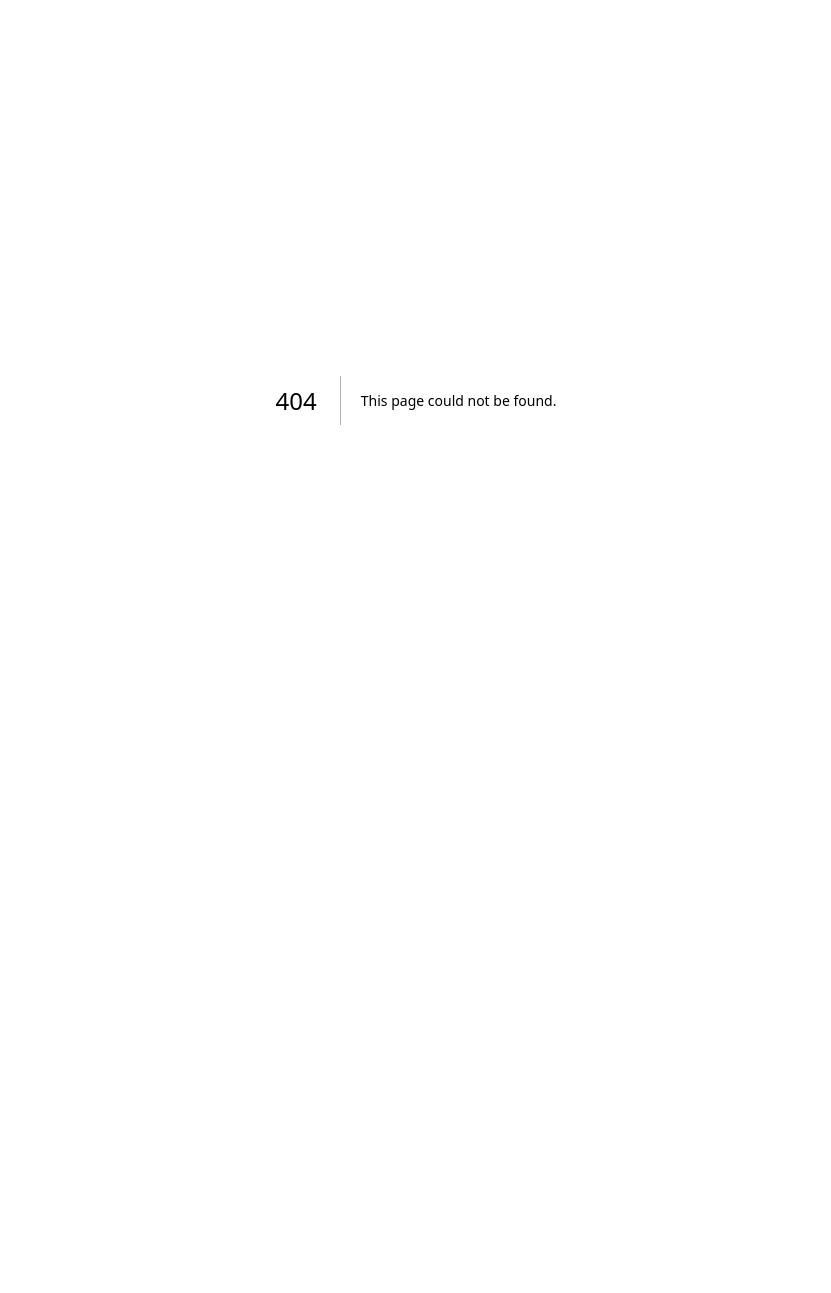
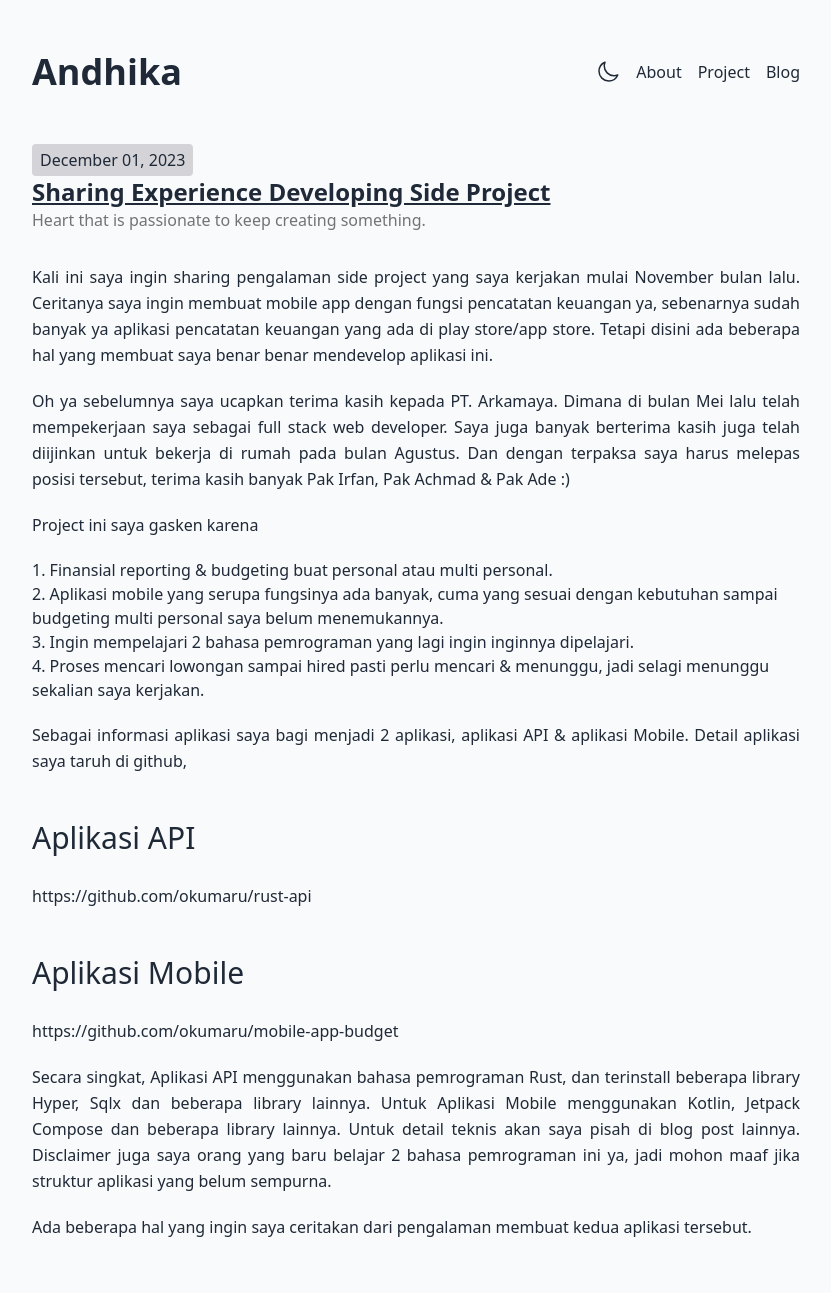
Before and after one commit to okumaru/profile-v3, a Next.js app: page /blog/sharing-experience-developing-side-project in a window 1280 px wide. Before the commit this address had no page. Shown: the top 1293 px of the page, without its empty margins (224-1055 px from the left). Before the commit the page ends 800 px from the top, so only its background shows below. Built offline with nearby package versions, Linux system fonts and the light colour scheme.

Commit message:
add post sharing develop side project

```diff
--- /dev/null
+++ b/pages/blog/sharing-experience-developing-side-project.mdx
@@ -0,0 +1,135 @@
+import PostLayout from '@/components/layouts/post-layout';
+
+export const meta = {
+  author: 'Andhika',
+  link: 'sharing-experience-developing-side-project',
+  title: 'Sharing Experience Developing Side Project',
+  slug: 'Heart that is passionate to keep creating something.',
+  isPublished: true,
+  publishedOn: 'December 01, 2023',
+  publishedDate: '2023/12/01',
+  category: 'Learn',
+};
+
+Kali ini saya ingin sharing pengalaman side project yang saya kerjakan mulai November bulan lalu.
+Ceritanya saya ingin membuat mobile app dengan fungsi pencatatan keuangan ya,
+sebenarnya sudah banyak ya aplikasi pencatatan keuangan yang ada di play store/app store.
+Tetapi disini ada beberapa hal yang membuat saya benar benar mendevelop aplikasi ini.
+
+Oh ya sebelumnya saya ucapkan terima kasih kepada PT. Arkamaya.
+Dimana di bulan Mei lalu telah mempekerjaan saya sebagai full stack web developer.
+Saya juga banyak berterima kasih juga telah diijinkan untuk bekerja di rumah pada bulan Agustus.
+Dan dengan terpaksa saya harus melepas posisi tersebut, terima kasih banyak Pak Irfan, Pak Achmad & Pak Ade :)
+
+Project ini saya gasken karena
+
+1. Finansial reporting & budgeting buat personal atau multi personal.
+2. Aplikasi mobile yang serupa fungsinya ada banyak,
+   cuma yang sesuai dengan kebutuhan sampai budgeting multi personal saya belum menemukannya.
+3. Ingin mempelajari 2 bahasa pemrograman yang lagi ingin inginnya dipelajari.
+4. Proses mencari lowongan sampai hired pasti perlu mencari & menunggu, jadi selagi menunggu sekalian saya kerjakan.
+
+Sebagai informasi aplikasi saya bagi menjadi 2 aplikasi, aplikasi API & aplikasi Mobile.
+Detail aplikasi saya taruh di github,
+
+## Aplikasi API
+
+[https://github.com/okumaru/rust-api](https://github.com/okumaru/rust-api)
+
+## Aplikasi Mobile
+
+[https://github.com/okumaru/mobile-app-budget](https://github.com/okumaru/mobile-app-budget)
+
+Secara singkat,
+Aplikasi API menggunakan bahasa pemrograman Rust,
+dan terinstall beberapa library Hyper,
+Sqlx dan beberapa library lainnya.
+Untuk Aplikasi Mobile menggunakan Kotlin,
+Jetpack Compose dan beberapa library lainnya.
+Untuk detail teknis akan saya pisah di blog post lainnya.
+Disclaimer juga saya orang yang baru belajar 2 bahasa pemrograman ini ya,
+jadi mohon maaf jika struktur aplikasi yang belum sempurna.
+
+Ada beberapa hal yang ingin saya ceritakan dari pengalaman membuat kedua aplikasi tersebut.
+
+# 1. Developing API
+
+Bahasa pemrograman Rust sebenarnya sudah saya pelajari dari tahun kemarin,
+dan sudah ada 2 project lainnya yang menggunakan bahasa pemrograman Rust,
+penggunaan tidak begitu komplek dan hanya penyimpanan data cuma di file JSON.
+
+Untuk develop API ini saya lebih melihat referensi code dari library Tokio Hyper & Sqlx.
+Karena experience untuk menuliskan code dari bahasa pemrograman tersebut saya kurang
+dan saya tidak 100% memahami teori dari bahasa pemrogramannya.
+Selain itu library tersebut juga sudah menyediakan beberapa contoh aplikasi yang di local saya berhasil dijalankan.
+
+Kalau boleh jujur, saya melakukan beberapa kali penyesuaian skeleton di API ini.
+yang saya lakukan untuk mengerjakan aplikasi API ini,
+
+1. Start project dengan include framework Hyper.
+2. Develop handler agar request path & request method sesuai dengan domainnya.
+   misalnya /accounts kusus untuk account, /transaksi kusus untuk transaksi dan sebagainya.
+3. Restruktur skeleton,
+   agar request method GET bisa multiple kondisi.
+4. Menambahkan library Sqlx agar CRUD bisa terhubung dengan database.
+5. Restruktur skeleton lagi,
+   agar Sqlx bisa menerapkan rollback transaksi ketika ada kegagalan transaksi di salah satu query ke database.
+
+Yang paling sulit ketika develop aplikasi ini adalah
+
+1. Anda tidak bisa senaknya mendefinisikan variable senaknya,
+   every type of variable di bahasa pemrograman ini is matter.
+2. Penerapan transaksi di Sqlx tidak mudah.
+   karena fitur tidak include dengan librarynya,
+   ada solusinya tetapi saya temukan di forum.
+   Di aplikasi ini sudah include transaksi cuma untested.
+3. Referensi terbatas, contoh penggunaan code di dokumentasi tidak banyak.
+
+Dibalik kesulitan itu,
+sebenarnya bahasa pemrograman ini lebih saya sukai daripada PHP & Javascript.
+Karena saking strict-nya semakin saya ingin tau cara membuka kunci pintu tersebut.
+
+# 2. Developing Mobile
+
+Sebenarnya saya belum pernah menggunakan Kotlin bahkan Java.
+Tetapi saya yakin saya bisa menyelesaikan side project ini.
+Yang saya memulainya dengan,
+
+1. Membuat project awal dari android studio dan beberapa refrensi dari android developer.
+2. Selanjutnya mempelajari jetpack compose beserta dengan course dari android developer dan
+   saya cuma menyelesaikan 3 course dari android developer terkait jetpack compose.
+3. Dan langsung mengerjakan layout layout dengan membayangkan seharusnya seperti apa.
+4. Menambahkan beberapa library milik Ktor dan membuat request ke API dengan menaruh request di ViewModel.
+5. Menambahkan beberapa library untuk Room & Ksp.
+
+Kesulitan yang saya alami ketika develop mobile ini adalah,
+
+1. ternyata untuk implementasi request API belum saya pelajari,
+   dari sana saya menemukan ViewModel.
+   Dan hampir sama dengan Rust, Kotlin ada library-nya sendiri untuk encode/decode JSON data menjadi Object.
+   Dan juga disini saya belum mengetahui & bagaimana menerapkan request pagination ke lazyload.
+2. Karena setiap data di provide dengan request ke API,
+   tetapi konfigurasi request API ingin saya simpan di room database.
+   Dan juga saya lihat untuk request ke room database membutuhkan context,
+   sedangkan beberapa composable component juga request ke API melalui ViewModel.
+   Akhirnya saya ambil solusi data konfigurasi di provide Base Activity,
+   Activity lainnya saya extends ke Base Activity dan data untuk composable component saya provide oleh Activity.
+3. Ketika upload ke play store / app store membutuhkan DUNS,
+   yang sampai sekarang belum mendapatkan kabar dari hasil request registrasi DUNS.
+4. Preview untuk composable component memakan resource yang tinggi,
+   akhirnya saya tidak implementasi Preview untuk composable component.
+
+Menurut saya hasil develop aplikasi mobile ini, cukup menarik,
+mudah dipelajari kalau menggunakan jetpack compose dari pada menggunakan resource layout.
+Tetapi secara hasil output saya kurang tau, karena proses upload ke play store juga masih terkendala.
+
+Mungkin ini dulu yang bisa saya share di Linkedin,
+untuk lebih detailnya akan saya share di blog website saya.
+Dan juga sharing ini bukan untuk sombong ya,
+justru hasil 2 aplikasi ini belum sempurna dan ingin saya kembangkan lagi.
+Tapi untuk minggu depan saya ingin fokus mencari lowongan pekerjaan terlebih dahulu.
+Untuk pesan singkat untuk builder lainnya, jangan berhenti untuk belajar & berkreasi.
+
+export default ({ children }) => <PostLayout meta={meta}>{children}</PostLayout
+
+>
--- a/pages/blog/unanswered-question-about-transaction.mdx
+++ b/pages/blog/unanswered-question-about-transaction.mdx
@@ -109,6 +109,6 @@ Untuk menjawab pertanyaan tersebut mengkin akan saya cari jawabannya lain waktu.
 Saat ini akan saya masukkan ke daftar riset & analisis saya terlebih dahulu.
 Lebih baik yang saya lakukan adalah membetulkan fungsi delete terlebih dahulu.
 
-export default ({ children }) => <PostLayout meta={meta}>{children}</PostLayout
-
->
+export default ({ children }) => (
+  <PostLayout meta={meta}>{children}</PostLayout>
+);
```
Also changed, not shown: pages/blog/index.mdx (+8 -0 lines).
